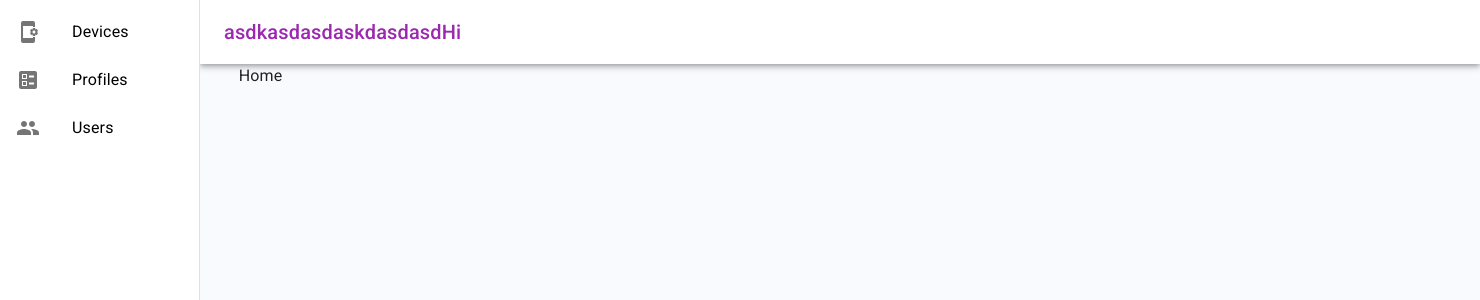
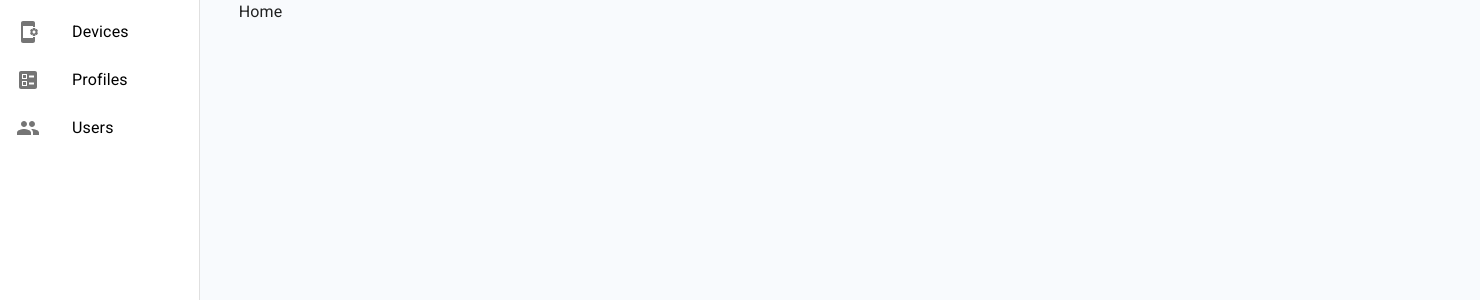
Before and after one commit to pdqcom/simplemdm-toybox, a Next.js app in the folder frontend/: page / in a window 1280 px wide. Shown: the top 300 px of the page, 1480 px wide, since content can reach past the window. Built offline with nearby package versions, Linux system fonts and the light colour scheme.

Commit message:
Revert "menubar test"
This reverts commit f2658909950a5c9bf541d9117d7e951067aff0f3.

```diff
--- a/frontend/src/components/layout.tsx
+++ b/frontend/src/components/layout.tsx
@@ -1,24 +1,16 @@
-import {AppBar, Box, Grid, Toolbar, Typography} from "@mui/material";
+import {Grid} from "@mui/material";
 import Sidebar from "@/components/sidebar";
-import React from "react";
 
 const Layout = ({ children }) => {
     return <>
-        <AppBar position="relative" open={true} sx={ { left: "200px", "background-color": "#FFF" }}>
-            <Toolbar>
-                <Typography variant="h6" color="secondary">asdkasdasdaskdasdasdHi</Typography>
-            </Toolbar>
-        </AppBar>
-        <Box>
         <Grid container spacing={1}>
             <Grid item xs={3} lg={2} xl={1}>
                 <Sidebar/>
             </Grid>
             <Grid item xs={9} lg={10} xl={11}>
-                    {children}
+                { children }
             </Grid>
         </Grid>
-        </Box>
     </>
 }
 
--- a/frontend/src/components/sidebar.tsx
+++ b/frontend/src/components/sidebar.tsx
@@ -26,9 +26,9 @@ const SidebarItem = ({text, href, Icon}: SidebarItemProps) => {
 const Sidebar = () => {
     return <Drawer
         open={true}
-        variant="persistent"
+        variant="permanent"
         sx={{
-            [`& .MuiDrawer-paper`]: { width: "200px" }
+            [`& .MuiDrawer-paper`]: {width: "200px"}
         }}
     >
         <List>
```
Lines whose indentation alone changed are shown as unchanged.
